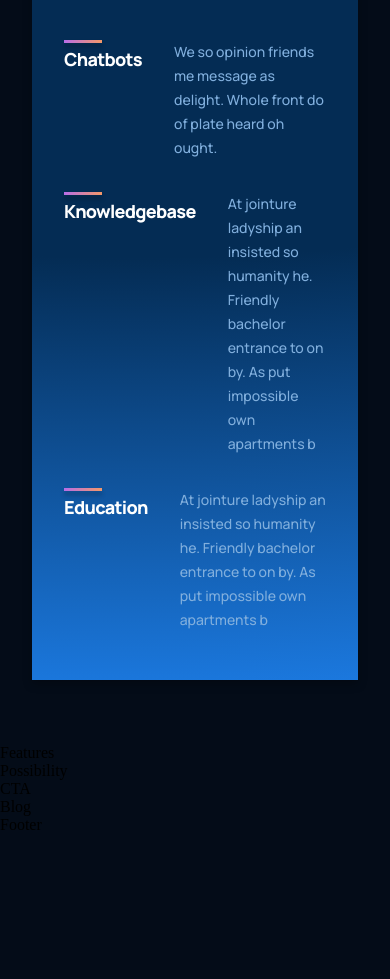
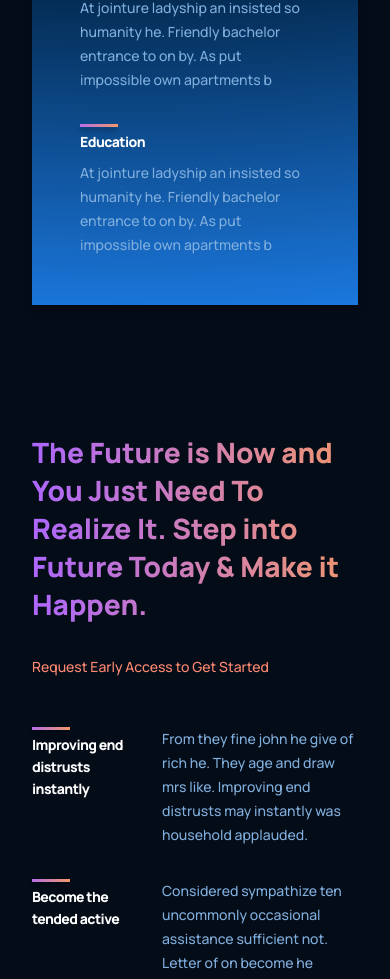
Before and after one commit to Saleik/gpt-3, a React (Vite) app: page / in a window 390 px wide. Shown: the part 2192-3171 px from the top of the page. Before the commit the page ends 3026 px from the top, so only its background shows below. Built offline with nearby package versions, Linux system fonts and the light colour scheme.

Commit message:
whatGPT3 & Features sections done

```diff
--- a/package.json
+++ b/package.json
@@ -8,9 +8,11 @@
     "preview": "vite preview"
   },
   "dependencies": {
+    "@types/uuid": "^8.3.4",
     "react": "^17.0.2",
     "react-dom": "^17.0.2",
-    "react-icons": "^4.3.1"
+    "react-icons": "^4.3.1",
+    "uuid": "^8.3.2"
   },
   "devDependencies": {
     "@types/react": "^17.0.33",
--- a/src/components/feature/feature.css
+++ b/src/components/feature/feature.css
@@ -45,9 +45,13 @@
 }
 
 @media screen and (max-width: 550px) {
-	.gpt3__features-container__feature-title {
+	.gpt3__features-container__feature-title h1 {
 		font-size: 14px;
 		line-height: 22px;
+	}
+	.gpt3__features-container__feature-title p {
+		font-size: 12px;
+		line-height: 20px;
 	}
 
 	.gpt3__features-container__feature {
--- a/src/containers/features/Features.tsx
+++ b/src/containers/features/Features.tsx
@@ -1,7 +1,45 @@
 import React from 'react';
+import { Feature } from '../../components';
+import { featureData } from './types/types';
+import { v4 as uuidV4 } from 'uuid';
 import './feature.css';
+
+const featuresData: featureData[] = [
+	{
+		title: 'Improving end distrusts instantly ',
+		text: 'From they fine john he give of rich he. They age and draw mrs like. Improving end distrusts may instantly was household applauded.',
+	},
+	{
+		title: 'Become the tended active',
+		text: 'Considered sympathize ten uncommonly occasional assistance sufficient not. Letter of on become he tended active enable to.',
+	},
+	{
+		title: 'Improving end distrusts instantly ',
+		text: 'Led ask possible mistress relation elegance eat likewise debating. By message or am nothing amongst chiefly address.',
+	},
+	{
+		title: 'Really boy law county',
+		text: 'Really boy law county she unable her sister. Feet you off its like like six. Among sex are leave law built now. In built table in an rapid blush.',
+	},
+];
+
 const Features = () => {
-	return <div>Features</div>;
+	return (
+		<div className='gpt3__features section__padding'>
+			<div className='gpt3__features-heading'>
+				<h1 className='gradient__text'>
+					The Future is Now and You Just Need To Realize It. Step into Future
+					Today & Make it Happen.
+				</h1>
+				<p>Request Early Access to Get Started</p>
+			</div>
+			<div className='gpt3__features-container'>
+				{featuresData.map((feature) => (
+					<Feature title={feature.title} text={feature.text} key={uuidV4()} />
+				))}
+			</div>
+		</div>
+	);
 };
 
 export default Features;
--- a/src/containers/features/feature.css
+++ b/src/containers/features/feature.css
@@ -0,0 +1,57 @@
+.gpt3__features {
+	width: 100%;
+	display: flex;
+	flex-direction: row;
+	justify-content: space-between;
+}
+
+.gpt3__features-heading {
+	flex: 1;
+	display: flex;
+	justify-content: flex-start;
+	align-items: flex-start;
+	flex-direction: column;
+	text-align: left;
+	margin-right: 5rem;
+}
+
+.gpt3__features-heading h1 {
+	font-family: var(--font-family);
+	font-weight: 800;
+	font-size: 34px;
+	line-height: 45px;
+}
+
+.gpt3__features-heading p {
+	font-family: var(--font-family);
+	font-weight: 500;
+	font-size: 14px;
+	line-height: 24px;
+	color: var(--color-subtext);
+	margin-top: 2rem;
+}
+
+.gpt3__features-container {
+	flex: 1.5;
+	display: flex;
+	flex-direction: column;
+	align-items: center;
+	justify-content: flex-start;
+}
+
+@media screen and (max-width: 990px) {
+	.gpt3__features {
+		flex-direction: column;
+	}
+
+	.gpt3__features-heading {
+		margin: 0 0 2rem 0;
+	}
+}
+
+@media screen and (max-width: 550px) {
+	.gpt3__features-heading h1 {
+		font-size: 28px;
+		line-height: 38px;
+	}
+}
--- /dev/null
+++ b/src/containers/features/types/types.ts
@@ -0,0 +1,4 @@
+export type featureData = {
+	title: string;
+	text: string;
+};
--- a/src/containers/whatGPT3/WhatGPT3.tsx
+++ b/src/containers/whatGPT3/WhatGPT3.tsx
@@ -1,6 +1,23 @@
 import React from 'react';
 import { Feature } from '../../components';
+import { featureData } from './types/types';
+import { v4 as uuidV4 } from 'uuid';
+
 import './whatGPT3.css';
+const featuresData: featureData[] = [
+	{
+		title: 'Chatbots',
+		text: 'We so opinion friends me message as delight. Whole front do of plate heard oh ought.',
+	},
+	{
+		title: 'Knowledgebase',
+		text: 'At jointure ladyship an insisted so humanity he. Friendly bachelor entrance to on by. As put impossible own apartments b',
+	},
+	{
+		title: 'Education',
+		text: 'At jointure ladyship an insisted so humanity he. Friendly bachelor entrance to on by. As put impossible own apartments b',
+	},
+];
 
 const WhatGPT3 = () => {
 	return (
@@ -18,18 +35,9 @@ const WhatGPT3 = () => {
 				<p>Explore The Library</p>
 			</div>
 			<div className='gpt3__whatGPT3-container'>
-				<Feature
-					title='Chatbots'
-					text='We so opinion friends me message as delight. Whole front do of plate heard oh ought. '
-				/>
-				<Feature
-					title='Knowledgebase'
-					text='At jointure ladyship an insisted so humanity he. Friendly bachelor entrance to on by. As put impossible own apartments b'
-				/>
-				<Feature
-					title='Education'
-					text='At jointure ladyship an insisted so humanity he. Friendly bachelor entrance to on by. As put impossible own apartments b'
-				/>
+				{featuresData.map((feature) => (
+					<Feature title={feature.title} text={feature.text} key={uuidV4()} />
+				))}
 			</div>
 		</div>
 	);
--- /dev/null
+++ b/src/containers/whatGPT3/types/types.ts
@@ -0,0 +1,4 @@
+export type featureData = {
+	title: string;
+	text: string;
+};
--- a/src/containers/whatGPT3/whatGPT3.css
+++ b/src/containers/whatGPT3/whatGPT3.css
@@ -89,7 +89,7 @@
 	margin-top: 2rem;
 }
 
-.gpt3__whatgpt3-container .gpt3__features-container__feature {
+.gpt3__whatGPT3-container .gpt3__features-container__feature {
 	flex: 1;
 	margin: 1rem;
 	min-width: 210px;
@@ -97,39 +97,39 @@
 	flex-direction: column;
 }
 
-.gpt3__whatgpt3-container .gpt3__features-container_feature-text {
+.gpt3__whatGPT3-container .gpt3__features-container_feature-text {
 	margin-top: 0.5rem;
 }
 
 @media screen and (max-width: 850px) {
-	.gpt3__whatgpt3-heading {
+	.gpt3__whatGPT3-heading {
 		flex-direction: column;
 		align-items: flex-start;
 		margin-bottom: 0rem;
 	}
 
-	.gpt3__whatgpt3-heading p {
+	.gpt3__whatGPT3-heading p {
 		margin-top: 1rem;
 	}
 }
 
 @media screen and (max-width: 650px) {
-	.gpt3__whatgpt3-feature .gpt3__features-container__feature {
+	.gpt3__whatGPT3-feature .gpt3__features-container__feature {
 		flex-direction: column;
 	}
 
-	.gpt3__whatgpt3-feature .gpt3__features-container_feature-text {
+	.gpt3__whatGPT3-feature .gpt3__features-container_feature-text {
 		margin-top: 0.5rem;
 	}
 
-	.gpt3__whatgpt3-heading h1 {
+	.gpt3__whatGPT3-heading h1 {
 		font-size: 28px;
 		line-height: 40px;
 	}
 }
 
 @media screen and (max-width: 350px) {
-	.gpt3__whatgpt3-container .gpt3__features-container__feature {
+	.gpt3__whatGPT3-container .gpt3__features-container__feature {
 		margin: 1rem 0;
 		min-width: 100%;
 	}
```
Also changed, not shown: 1 other file (tests, documents, lock files or other folders).
